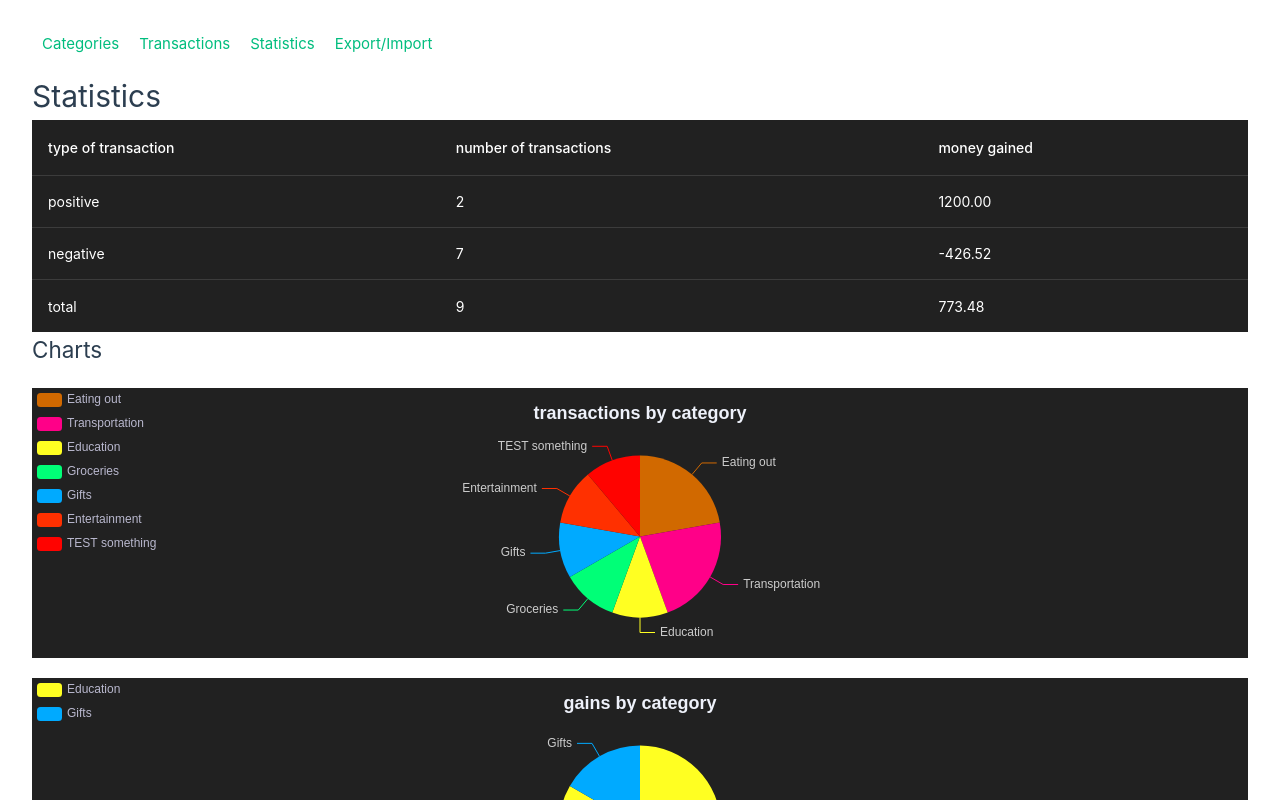
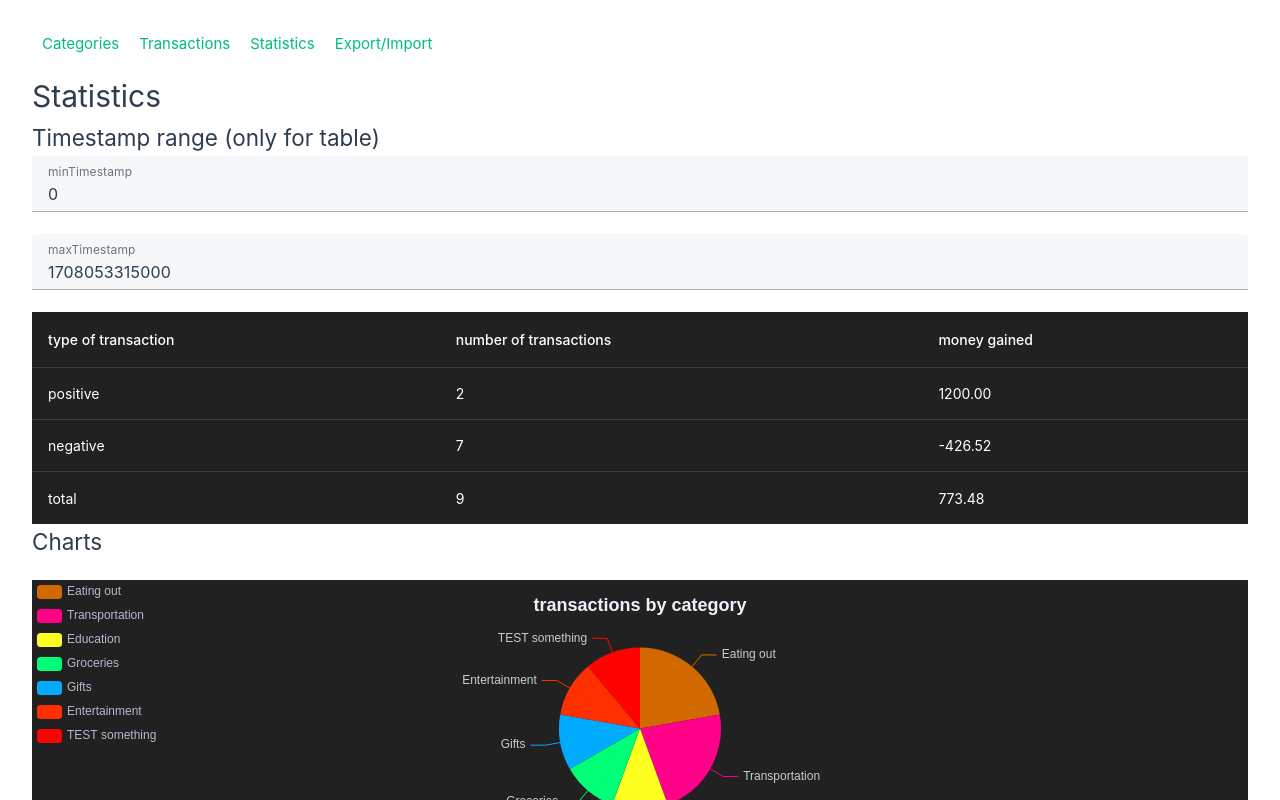
Before and after one commit to FilipTarajko/finance-manager, a Vue app: page /statistics in a window 1280 px wide. Shown: the top 800 px of the page. Built offline with nearby package versions, Linux system fonts and the light colour scheme.

Commit message:
Add timestamp range input for statistics table

```diff
--- a/src/components/StatisticsCharts.vue
+++ b/src/components/StatisticsCharts.vue
@@ -4,6 +4,11 @@ import PieChart from '@/components/PieChart.vue'
 import BarChart from '@/components/BarChart.vue'
 import { computed } from 'vue'
 const categoriesStore = useCategoriesStore()
+
+// const props = defineProps<{
+//   minTimestamp: number,
+//   maxTimestamp: number
+// }>();
 
 function preparePieGraphInput(array: []) {
   return array.sort((a: any, b: any) => b.value - a.value)
@@ -13,7 +18,10 @@ const transactionInstancesByCategory = computed(() => {
   let array: any = []
   categoriesStore.categories.forEach((category) => {
     let value = category.transactions.length
-    category.transactions.length &&
+    category.transactions
+      // .filter(transaction => transaction.timestamp <= props.maxTimestamp)
+      // .filter(transaction => transaction.timestamp >= props.minTimestamp)
+      .length &&
       array.push({ name: category.name, value, color: category.color })
   })
   return preparePieGraphInput(array)
@@ -24,6 +32,8 @@ const transactionGainsByCategory = computed(() => {
   categoriesStore.categories.forEach((category) => {
     let value = category.transactions
       .filter((e) => e.amount > 0)
+      // .filter(transaction => transaction.timestamp <= props.maxTimestamp)
+      // .filter(transaction => transaction.timestamp >= props.minTimestamp)
       .reduce((sum, elem) => sum + elem.amount, 0)
       .toFixed(2)
     value != "0.00" && array.push({ name: category.name, value, color: category.color })
@@ -36,6 +46,8 @@ const transactionLossesByCategory = computed(() => {
   categoriesStore.categories.forEach((category) => {
     let value = category.transactions
       .filter((e) => e.amount < 0)
+      // .filter(transaction => transaction.timestamp <= props.maxTimestamp)
+      // .filter(transaction => transaction.timestamp >= props.minTimestamp)
       .reduce((sum, elem) => sum - elem.amount, 0)
       .toFixed(2)
     value != "0.00" && array.push({ name: category.name, value, color: category.color })
--- a/src/components/StatisticsTable.vue
+++ b/src/components/StatisticsTable.vue
@@ -3,17 +3,34 @@ import { useCategoriesStore } from '../stores/categoriesStore'
 import { computed } from 'vue'
 const categoriesStore = useCategoriesStore()
 
+const props = defineProps<{
+  minTimestamp: number,
+  maxTimestamp: number
+}>();
+
 const positiveTransactionsInstances = computed(() => {
-  return categoriesStore.positiveTransactions.length
+  return categoriesStore.positiveTransactions
+    .filter(transaction => transaction.timestamp <= props.maxTimestamp)
+    .filter(transaction => transaction.timestamp >= props.minTimestamp)
+    .length
 })
 const positiveTransactionsGains = computed(() => {
-  return categoriesStore.positiveTransactions.reduce((sum, elem) => sum + elem.amount, 0)
+  return categoriesStore.positiveTransactions
+    .filter(transaction => transaction.timestamp <= props.maxTimestamp)
+    .filter(transaction => transaction.timestamp >= props.minTimestamp)
+    .reduce((sum, elem) => sum + elem.amount, 0)
 })
 const negativeTransactionsInstances = computed(() => {
-  return categoriesStore.negativeTransactions.length
+  return categoriesStore.negativeTransactions
+    .filter(transaction => transaction.timestamp <= props.maxTimestamp)
+    .filter(transaction => transaction.timestamp >= props.minTimestamp)
+    .length
 })
 const negativeTransactionsLosses = computed(() => {
-  return categoriesStore.negativeTransactions.reduce((sum, elem) => sum + elem.amount, 0)
+  return categoriesStore.negativeTransactions
+    .filter(transaction => transaction.timestamp <= props.maxTimestamp)
+    .filter(transaction => transaction.timestamp >= props.minTimestamp)
+    .reduce((sum, elem) => sum + elem.amount, 0)
 })
 const totalTransactionsInstances = computed(() => {
   return negativeTransactionsInstances.value + positiveTransactionsInstances.value
--- a/src/views/StatisticsView.vue
+++ b/src/views/StatisticsView.vue
@@ -1,10 +1,30 @@
 <script setup lang="ts">
 import StatisticsTable from '@/components/StatisticsTable.vue'
 import StatisticsCharts from '@/components/StatisticsCharts.vue'
+import { ref } from 'vue';
+
+let minTimestamp = ref(0)
+let maxTimestamp = ref(new Date().getTime())
 </script>
 
 <template>
   <h1>Statistics</h1>
-  <StatisticsTable></StatisticsTable>
+  <h2>Timestamp range (only for table)</h2>
+  <v-text-field
+    v-model="minTimestamp"
+    type="number"
+    label="minTimestamp"
+  >
+  </v-text-field>
+  <v-text-field
+    v-model="maxTimestamp"
+    type="number"
+    label="maxTimestamp"
+  >
+  </v-text-field>
+  <StatisticsTable
+    :minTimestamp="minTimestamp"
+    :maxTimestamp="maxTimestamp"
+  ></StatisticsTable>
   <StatisticsCharts></StatisticsCharts>
 </template>
```
